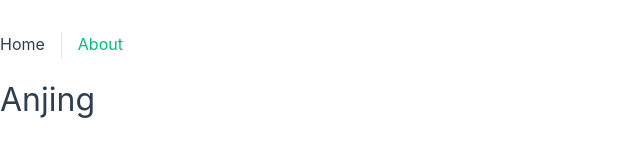
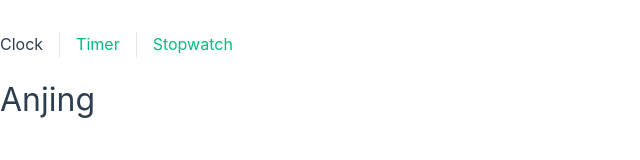
Before and after one commit to Klrfl/TellTime, a Vue app: page / in a window 1280 px wide. Shown: the top 160 px of the page, without its empty margins (0-640 px from the left). Built offline with nearby package versions, Linux system fonts and the light colour scheme.

Commit message:
changed route links

```diff
--- a/src/components/NavBar.vue
+++ b/src/components/NavBar.vue
@@ -1,7 +1,8 @@
 <template>
   <nav>
-    <RouterLink to="/">Home</RouterLink>
-    <RouterLink to="/about">About</RouterLink>
+    <RouterLink to="/">Clock</RouterLink>
+    <RouterLink to="/timer">Timer</RouterLink>
+    <RouterLink to="/stopwatch">Stopwatch</RouterLink>
   </nav>
 </template>
 
```
